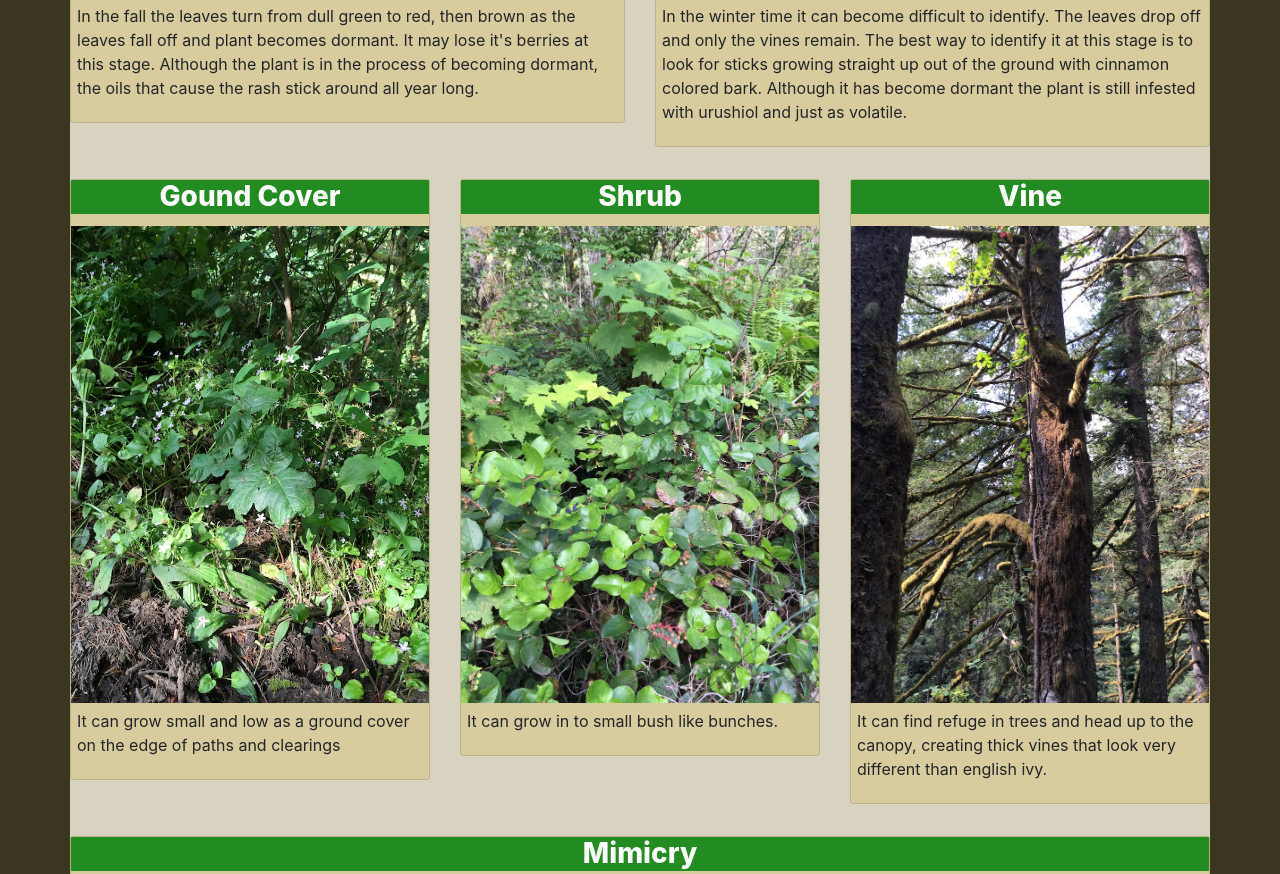
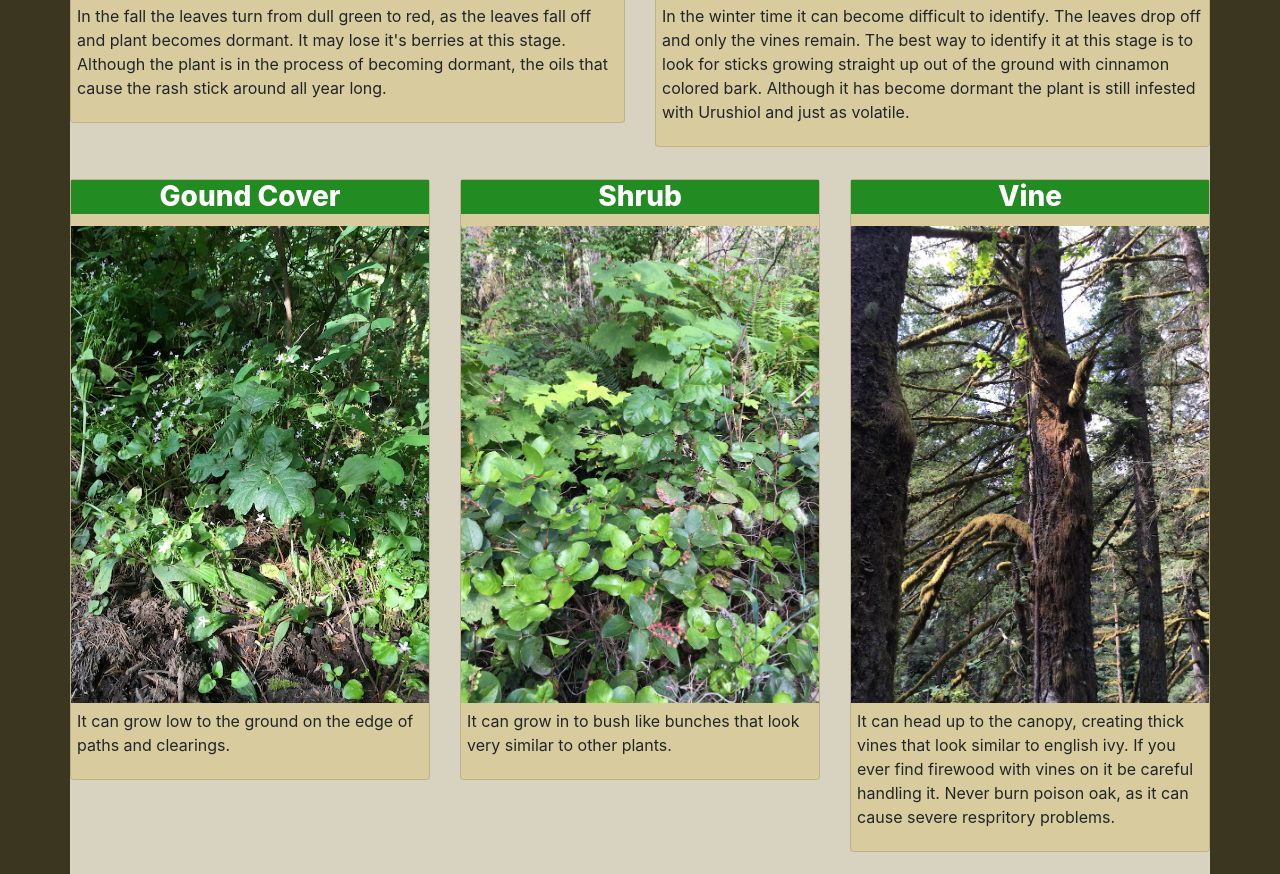
Before and after one commit to mikearino/Poison-Oak-Field-Guide, a website built with webpack: page src/season.html in a window 1280 px wide. Shown: the part 1802-2676 px from the top of the page. Built offline with nearby package versions, Linux system fonts and the light colour scheme.

Commit message:
add more info.

```diff
--- a/src/season.html
+++ b/src/season.html
@@ -3,7 +3,7 @@
 <head>
   <link href="https://fonts.googleapis.com/css?family=Alfa+Slab+One|Nanum+Gothic&display=swap" rel="stylesheet">
   <meta charset="utf-8">
-  <title>Webpack Template</title>
+  <title>Id</title>
 </head>
 <body>
   <div class="container">
@@ -43,7 +43,7 @@
           <h3 class="card-title">Fall</h3>
           <img class="season" src="https://fireadaptednetwork.org/wp-content/uploads/2018/10/David-Dennis-shared-via-Flickr-Creative-Commons2-630x350.jpg">
           <div class="season-body">
-            <p>In the fall the leaves turn from dull green to red, then brown as the leaves fall off and plant becomes dormant. It may lose it's berries at this stage. Although the plant is in the process of becoming dormant, the oils that cause the rash stick around all year long.</p>
+            <p>In the fall the leaves turn from dull green to red, as the leaves fall off and plant becomes dormant. It may lose it's berries at this stage. Although the plant is in the process of becoming dormant, the oils that cause the rash stick around all year long.</p>
           </div>
         </div>
       </div>
@@ -52,7 +52,7 @@
           <h3 class="card-title">Winter</h3>
           <img class="season" src="http://www.trailstompers.com/uploads/2/6/8/6/2686411/722607.jpg?394">
           <div class="season-body">
-            <p>In the winter time it can become difficult to identify. The leaves drop off and only the vines remain. The best way to identify it at this stage is to look for sticks growing straight up out of the ground with cinnamon colored bark. Although it has become dormant the plant is still infested with urushiol and just as volatile.  </p>
+            <p>In the winter time it can become difficult to identify. The leaves drop off and only the vines remain. The best way to identify it at this stage is to look for sticks growing straight up out of the ground with cinnamon colored bark. Although it has become dormant the plant is still infested with Urushiol and just as volatile.  </p>
           </div>
         </div>
       </div>
@@ -63,7 +63,7 @@
           <h3 class="card-title">Gound Cover</h3>
           <img class="season" src="./img/groundcover.jpg" alt="seasons poison oak">
           <div class="season-body">
-            <p>It can grow small and low as a ground cover on the edge of paths and clearings</p>
+            <p>It can grow low to the ground on the edge of paths and clearings.</p>
           </div>
 
         </div>
@@ -73,7 +73,7 @@
             <h3 class="card-title">Shrub</h3>
             <img class="season" src="./img/shrub.jpg" alt="seasons poison oak">
             <div class="season-body">
-              <p>It can grow in to small bush like bunches.</p>
+              <p>It can grow in to bush like bunches that look very similar to other plants.</p>
             </div>
 
           </div>
@@ -83,7 +83,7 @@
               <h3 class="card-title">Vine</h3>
               <img class="season" src="./img/vine.jpg" alt="seasons poison oak">
               <div class="season-body">
-                <p>It can find refuge in trees and head up to the canopy, creating thick vines that look very different than english ivy.</p>
+                <p>It can head up to the canopy, creating thick vines that look similar to english ivy. If you ever find firewood with vines on it be careful handling it. Never burn poison oak, as it can cause severe respritory problems.</p>
               </div>
 
             </div>
@@ -105,7 +105,7 @@
                 </div>
                 </div>
               <div class="season-body">
-                <p>Here it is shown mimicing low growing plants, blackberry bushes and shrubs. It will literally morph shape to blend in with other plants.</p>
+                <p>Here it is shown mimicing low growing plants called service berry on the left, blackberry bushes in the middle and salal on the right. It can morph shape to blend in with other plants.</p>
               </div>
             </div>
 
```
Also changed, not shown: src/index.html (+1 -1 lines).
